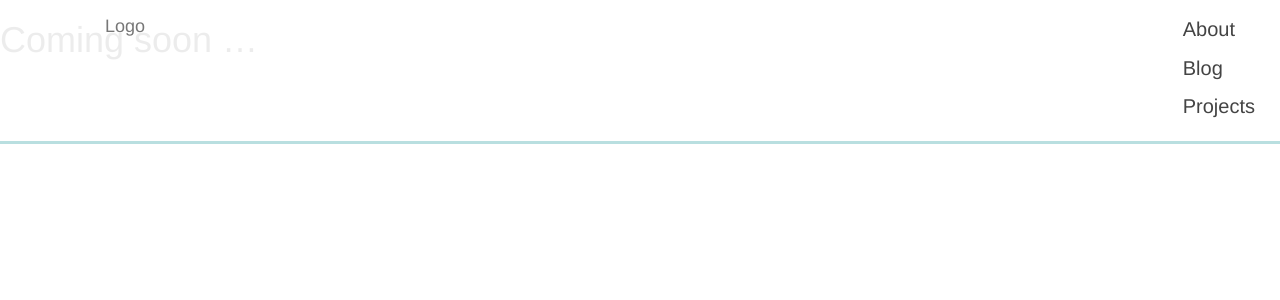
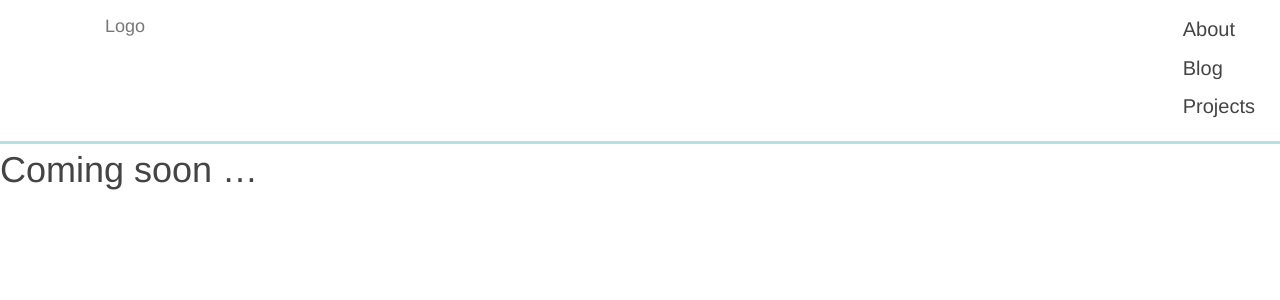
Before and after one commit to tomhohenstein/tomhohenstein.github.io, a Jekyll site: the page built from projects/index.md, in a window 1280 px wide and 900 px high. Shown: the top 300 px of the window. Built offline with Jekyll 4.4.1, drawn with Linux system fonts in a browser that asks for light colours.

Commit message:
adds project page css

```diff
--- /dev/null
+++ b/assets/css/pages/projects.scss
@@ -0,0 +1,8 @@
+---
+# About stlyes
+---
+@import 'sass_vars';
+
+#body-wrapper {
+	margin-top: 150px;
+}
```
Also changed, not shown: projects/index.md (+1 -0 lines), 3 other files.
